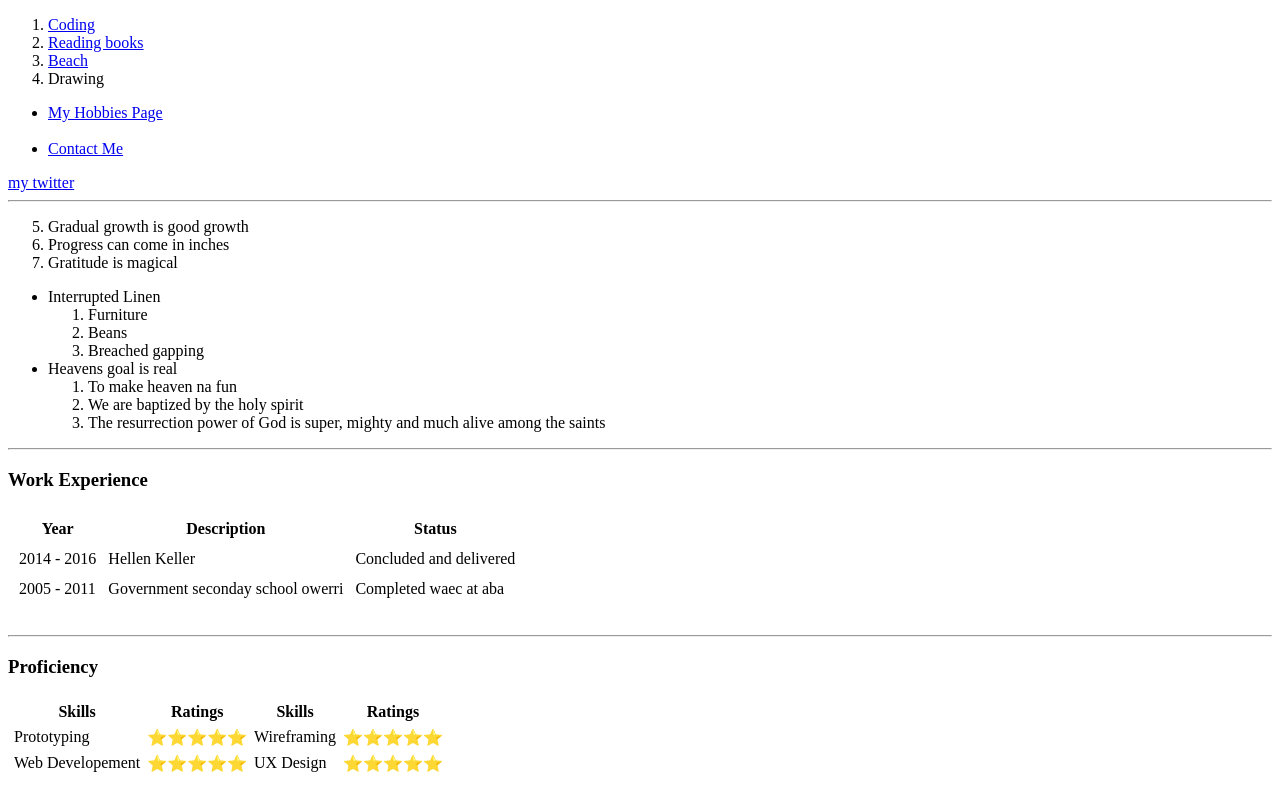
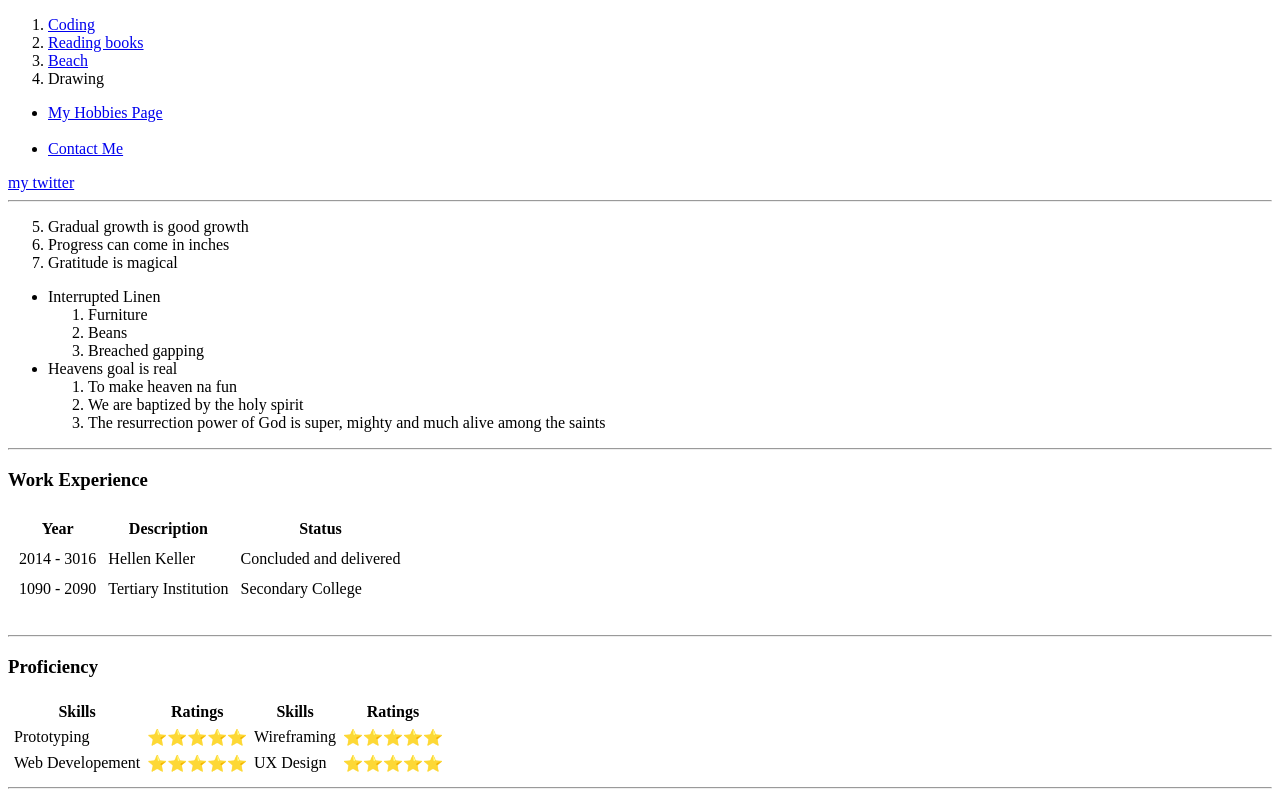
Before and after one commit to edenxcodes/cv, a plain HTML site: page index.html in a window 1280 px wide. Shown: the part 421-1218 px from the top of the page. Drawn offline with Linux system fonts and the light colour scheme.

Commit message:
Update index.html

```diff
--- a/index.html
+++ b/index.html
@@ -71,14 +71,14 @@
       </tr>
     </thead>
     <tr>
-      <td>2014 - 2016</td>
+      <td>2014 - 3016</td>
       <td>Hellen Keller</td>
       <td>Concluded and delivered</td>
     </tr>
     <tr>
-      <td>2005 - 2011</td>
-      <td>Government seconday school owerri</td>
-      <td>Completed waec at aba</td>
+      <td>1090 - 2090</td>
+      <td>Tertiary Institution</td>
+      <td>Secondary College</td>
     </tr>
   </table>
   <br>
@@ -108,6 +108,7 @@
       </tr>
     </tbody>
   </table>
+  <hr>
 </body>
 
 </html>
```
